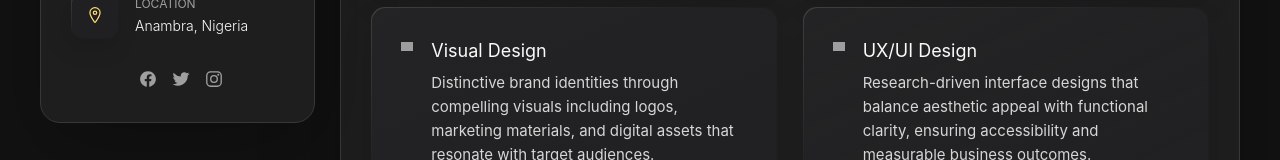
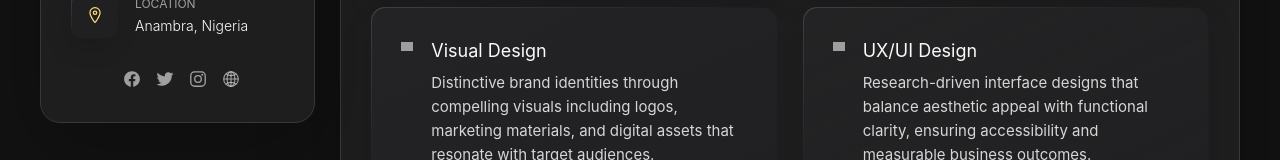
Before and after one commit to Pikarestiv/my-portfolio-website, a React (Create React App) app: page / in a window 1280 px wide. Shown: the part 622-782 px from the top of the page. Built offline with nearby package versions, Linux system fonts and the light colour scheme; grey boxes are pictures that could not be loaded.

Commit message:
Add link to dumostech website

```diff
--- a/src/components/Sidebar.tsx
+++ b/src/components/Sidebar.tsx
@@ -7,6 +7,7 @@ import {
   logoTwitter,
   logoInstagram,
   chevronDown,
+  globeOutline,
 } from "ionicons/icons";
 import { IonIcon } from "@ionic/react";
 import profPic from "../images/profile-pic_200x200.png";
@@ -85,6 +86,7 @@ const Sidebar: FC = () => {
           <li className="social-item">
             <a
               target="_blank"
+              rel="noreferrer noopener"
               href="https://www.fb.me/pikarestiv"
               className="social-link"
             >
@@ -94,6 +96,7 @@ const Sidebar: FC = () => {
           <li className="social-item">
             <a
               target="_blank"
+              rel="noreferrer noopener"
               href="https://www.x.com/pikarestiv"
               className="social-link"
             >
@@ -103,10 +106,21 @@ const Sidebar: FC = () => {
           <li className="social-item">
             <a
               target="_blank"
+              rel="noreferrer noopener"
               href="https://www.instagram.com/joshcodesjs"
               className="social-link"
             >
               <IonIcon icon={logoInstagram} />
+            </a>
+          </li>
+          <li className="social-item">
+            <a
+              target="_blank"
+              rel="noreferrer noopener"
+              href="https://dumostech.com/team/josh.html"
+              className="social-link"
+            >
+              <IonIcon icon={globeOutline} />
             </a>
           </li>
         </ul>
```
